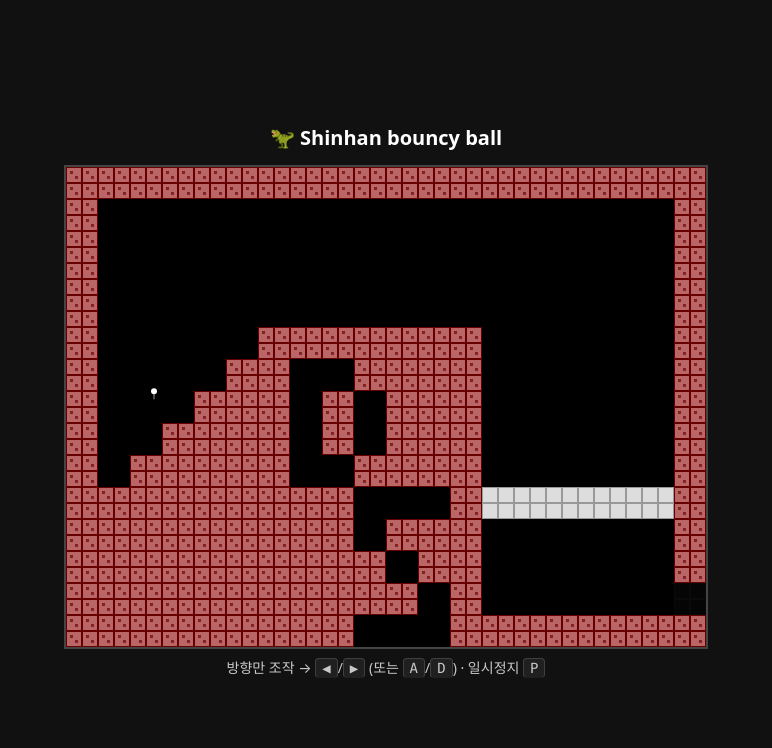
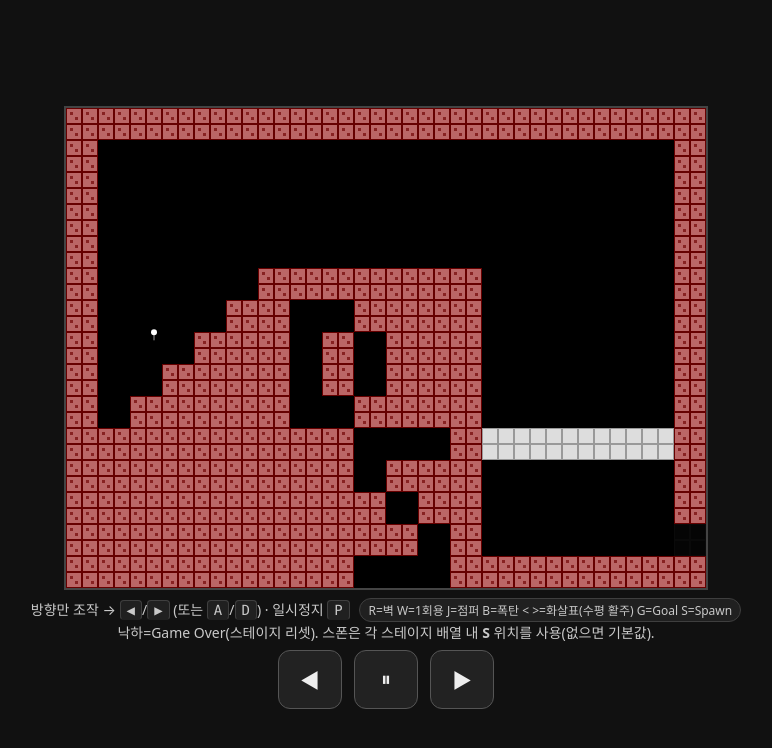
Before and after one commit to DerekYn/ShinhanDSball, a plain HTML site: page index.html in a window 1280 px wide. Shown: the whole page, without its empty margins (254-1026 px from the left). Drawn offline with Linux system fonts and the light colour scheme.

Commit message:
Update index.html

```diff
--- a/index.html
+++ b/index.html
@@ -3,24 +3,23 @@
 <head>
   <meta charset="UTF-8" />
   <meta name="viewport" content="width=device-width, initial-scale=1" />
-  <title>미니게임: 튀는 공 (Stage 1 → 5, S=Spawn, 화살표=수평활주)</title>
+  <title>미니게임: 튀는 공 (Tablet Controls, Fixed)</title>
   <style>
-    /* 기본 레이아웃: 중앙 정렬 + 스크롤 제거 */
     html, body {
       height: 100%;
       margin: 0;
       background:#111;
       color:#ddd;
       font-family: system-ui, -apple-system, Segoe UI, Roboto, sans-serif;
-      overflow: hidden; /* 스크롤 제거 */
+      overflow: hidden;
       touch-action: none;
       overscroll-behavior: contain;
     }
     .wrap {
       display:flex;
       flex-direction:column;
-      align-items:center;      /* 가로 가운데 */
-      justify-content:center;  /* 세로 가운데 */
+      align-items:center;
+      justify-content:center;
       gap:8px;
       width:100%;
       height:100%;
@@ -41,33 +40,16 @@
       background:#000;
       border:2px solid #444;
       max-width:96vw;
-      max-height:80dvh;
+      max-height:70dvh;
     }
-    .hud {
-      font-size: 14px;
-      opacity: .9;
-      text-align:center;
-      user-select: none;
-    }
-    .hud kbd {
-      background:#222;
-      border:1px solid #444;
-      border-bottom-color:#222;
-      padding:1px 6px;
-      border-radius:4px;
-      font-family: ui-monospace, SFMono-Regular, Menlo, Consolas, monospace;
-    }
-    .badge {
-      display:inline-block;
-      background:#222;
-      border:1px solid #444;
-      padding:2px 8px;
-      border-radius:999px;
-      margin-left:6px;
-      font-size:12px;
-    }
+    .hud { font-size: 14px; opacity: .9; text-align:center; user-select: none; }
+    .hud kbd { background:#222; border:1px solid #444; border-bottom-color:#222; padding:1px 6px; border-radius:4px; font-family: ui-monospace, SFMono-Regular, Menlo, Consolas, monospace; }
+    .badge { display:inline-block; background:#222; border:1px solid #444; padding:2px 8px; border-radius:999px; margin-left:6px; font-size:12px; }
 
-    /* 오버레이 모달 */
+    .controls { display:flex; gap:12px; user-select:none; }
+    .controls button { font-size:20px; padding:14px 18px; border-radius:12px; background:#222; color:#eee; border:1px solid #555; cursor:pointer; min-width:64px; }
+    .controls button:active { transform: translateY(1px); }
+
     .overlay { position:fixed; inset:0; display:flex; align-items:center; justify-content:center;
       background:rgba(0,0,0,.45); backdrop-filter: blur(2px); z-index:10; }
     .overlay.hidden { display:none; }
@@ -83,14 +65,20 @@
 </head>
 <body>
 <div class="wrap">
-  <div class="title" id="pageTitle">🦖 Shinhan bouncy ball</div>
+  <div class="title" id="pageTitle"> <!-- 제목을 채우세요 --> </div>
   <canvas id="game" width="640" height="480"></canvas>
   <div class="hud">
     방향만 조작 → <kbd>◀</kbd>/<kbd>▶</kbd> (또는 <kbd>A</kbd>/<kbd>D</kbd>) · 일시정지 <kbd>P</kbd>
+    <div class="badge">R=벽 W=1회용 J=점퍼 B=폭탄 < >=화살표(수평 활주) G=Goal S=Spawn</div>
+    <div>낙하=Game Over(스테이지 리셋). 스폰은 각 스테이지 배열 내 <b>S</b> 위치를 사용(없으면 기본값).</div>
+  </div>
+  <div class="controls">
+    <button id="btnLeft"  aria-label="Left">◀</button>
+    <button id="btnPause" aria-label="Pause">⏸</button>
+    <button id="btnRight" aria-label="Right">▶</button>
   </div>
 </div>
 
-<!-- 가운데 오버레이 -->
 <div id="overlay" class="overlay hidden">
   <div class="modal">
     <h2 id="ovTitle">알림</h2>
@@ -106,27 +94,52 @@
 (function(){
   const canvas = document.getElementById('game');
   const ctx = canvas.getContext('2d');
-  const W = canvas.width, H = canvas.height; // 640x480 논리 해상도
-  const TILE = 16;                           // 40x30 그리드
-  const COLS = Math.floor(W / TILE);
-  const ROWS = Math.floor(H / TILE);
+  const W = canvas.width, H = canvas.height;
+  const TILE = 16, COLS = Math.floor(W/TILE), ROWS = Math.floor(H/TILE);
 
-  // 물리 상수
-  const GRAVITY = 1200;     // px/s^2
-  const BOUNCE_VY = -420;   // 기본 점프(위 음수)
-  const H_SPEED = 70;       // 일반 좌/우 이동 속도
-  const ARROW_SPEED = 300;  // 화살표 활주 전용 속도
+  const GRAVITY = 1200, BOUNCE_VY = -420, H_SPEED = 70, ARROW_SPEED = 300;
 
-  // 입력
   const keys = new Set();
-  window.addEventListener('keydown', (e)=>{ keys.add(e.key.toLowerCase()); if(e.key==='p'||e.key==='P') paused = !paused;});
+  window.addEventListener('keydown', (e)=>{ keys.add(e.key.toLowerCase()); if(e.key==='p'||e.key==='P') paused = !paused; });
   window.addEventListener('keyup',   (e)=>{ keys.delete(e.key.toLowerCase()); });
 
-  // 타일 타입
+  // onscreen controls + canvas touch halves
+  const btnLeft  = document.getElementById('btnLeft');
+  const btnRight = document.getElementById('btnRight');
+  const btnPause = document.getElementById('btnPause');
+  function press(name,on){ if(on) keys.add(name); else keys.delete(name); }
+  ['mousedown','touchstart'].forEach(ev=>{
+    btnLeft.addEventListener(ev, e=>{ e.preventDefault(); press('touchleft', true); });
+    btnRight.addEventListener(ev, e=>{ e.preventDefault(); press('touchright',true); });
+  });
+  ['mouseup','mouseleave','touchend','touchcancel'].forEach(ev=>{
+    btnLeft.addEventListener(ev, e=>{ e.preventDefault(); press('touchleft', false); });
+    btnRight.addEventListener(ev, e=>{ e.preventDefault(); press('touchright',false); });
+  });
+  btnPause.addEventListener('click', ()=>{ paused = !paused; });
+
+  function pointerSide(e){
+    const rect = canvas.getBoundingClientRect();
+    const x = (e.touches?.[0]?.clientX ?? e.clientX) - rect.left;
+    return (x < rect.width/2) ? 'left' : 'right';
+  }
+  ['touchstart','touchmove'].forEach(ev=>{
+    canvas.addEventListener(ev, e=>{
+      e.preventDefault();
+      const side = pointerSide(e);
+      press('touchleft',  side==='left');
+      press('touchright', side==='right');
+    }, {passive:false});
+  });
+  ['touchend','touchcancel'].forEach(ev=>{
+    canvas.addEventListener(ev, e=>{
+      e.preventDefault();
+      press('touchleft', false); press('touchright', false);
+    }, {passive:false});
+  });
+
   const T = { EMPTY:0, RED:1, WHITE:2, GOAL:3, JUMPER:4, BOMB:5, ARROW_LEFT:6, ARROW_RIGHT:7 };
 
-  // ====== 스테이지 원본(20x15, S=Spawn 지원) ======
-  // Stage 1
   const level1_base = [
     "RRRRRRRRRRRRRRRRRRRR",
     "R..................R",
@@ -144,8 +157,6 @@
     "RRRRRRRRRRR.R......G",
     "RRRRRRRRR...RRRRRRRR"
   ];
-
-  // Stage 2
   const level2_base = [
     "RRRRRRRRRRRRRRRRRRRR",
     "R..................R",
@@ -163,8 +174,6 @@
     "RRRRR.RRRRR........R",
     "RRRRR.RRRRR........R"
   ];
-
-  // Stage 3 (점퍼)
   const level3_base = [
     "RRRRRRRRRRRRRRRRRRRR",
     "R..................R",
@@ -182,12 +191,10 @@
     "R..................R",
     "RRRRR..............R"
   ];
-
-  // Stage 4 (S 미지정 → 기본 스폰 좌표 사용)
   const level4_base = [
     "RRRRRRRRRRRRRRRRRRRR",
+    "R..................R",
     "R.S................R",
-    "R..................R",
     "R..................R",
     "R..................R",
     "RRRRRWWWWWRRRRRRRRRR",
@@ -201,8 +208,6 @@
     "R....RRRRWWWWJ.RRRRR",
     "R..............RRRRR"
   ];
-
-  // Stage 5 (폭탄/화살표) - 사용자가 지정한 최신본
   const level5_base = [
     "RRRRRRRRRRRRRRRRRRRR",
     "R................S.R",
@@ -221,9 +226,8 @@
     "R...>..............G"
   ];
 
-  // 업스케일 + S 스폰 추출(20x15 → 40x30)
   function upscaleWithSpawn(baseLines, scale=2){
-    let spawn = null; // 타일 좌표(업스케일 후)
+    let spawn = null;
     const out = [];
     for(let r=0;r<baseLines.length;r++){
       const row = baseLines[r];
@@ -242,14 +246,12 @@
     }
     return {lines: out, spawn};
   }
-
   const up1 = upscaleWithSpawn(level1_base, 2);
   const up2 = upscaleWithSpawn(level2_base, 2);
   const up3 = upscaleWithSpawn(level3_base, 2);
   const up4 = upscaleWithSpawn(level4_base, 2);
   const up5 = upscaleWithSpawn(level5_base, 2);
 
-  // 파서: 문자 → 타일
   function parseLevel(lines){
     const grid = [];
     for(let r=0;r<ROWS;r++){
@@ -273,29 +275,26 @@
     { grid: parseLevel(up1.lines), spawn: up1.spawn || {x:6, y:6} },
     { grid: parseLevel(up2.lines), spawn: up2.spawn || {x:6, y:6} },
     { grid: parseLevel(up3.lines), spawn: up3.spawn || {x:3, y:12} },
-    { grid: parseLevel(up4.lines), spawn: up4.spawn || {x:4, y:6} },  // stage4 안전 스폰(기본값)
+    { grid: parseLevel(up4.lines), spawn: up4.spawn || {x:4, y:6} },
     { grid: parseLevel(up5.lines), spawn: up5.spawn || {x:2, y:2} }
   ];
 
   let stage = 0;
   let grid = levels[stage].grid.map(row=>row.slice());
 
-  // 공
   const ball = { x:0, y:0, radius:3, vx:0, vy:0 };
 
-  // 상태
   let last = performance.now();
   let paused = false;
   let messageTimer = 0;
   let messageText = '';
-  let arrowMode = false; // 화살표 수평 활주
-  let arrowDir = 0;      // -1/0/+1
+  let arrowMode = false;
+  let arrowDir = 0;
 
-  // 기록(최종 결과용)
   let startTime = performance.now();
   let failCount = 0;
 
-  // ===== Overlay (modal) =====
+  // Overlay (single definition)
   const overlay = document.getElementById('overlay');
   const ovTitle = document.getElementById('ovTitle');
   const ovBody  = document.getElementById('ovBody');
@@ -313,9 +312,8 @@
     overlay.classList.add('hidden');
     paused = false;
   }
-  btnCloseOverlay?.addEventListener('click', () => hideOverlay());
-  btnRestartStage1?.addEventListener('click', () => {
-    // 스테이지1부터 재시작
+  btnCloseOverlay.addEventListener('click', () => hideOverlay());
+  btnRestartStage1.addEventListener('click', () => {
     stage = 0;
     grid = levels[stage].grid.map(row=>row.slice());
     startTime = performance.now();
@@ -327,7 +325,7 @@
   function applySpawn(){
     const s = levels[stage].spawn || {x:6, y:6};
     ball.x = s.x * TILE + TILE/2;
-    ball.y = s.y * TILE; // 타일 꼭대기
+    ball.y = s.y * TILE;
     ball.vx = 0; ball.vy = 0; arrowMode = false; arrowDir = 0;
   }
   applySpawn();
@@ -335,22 +333,22 @@
   function tileAt(px, py){
     const c = Math.floor(px / TILE);
     const r = Math.floor(py / TILE);
-    if(c < 0 || c >= COLS || r < 0) return T.RED;   // 좌/우/위는 벽
-    if(r >= ROWS) return T.EMPTY;                   // 아래 낭떠러지
+    if(c < 0 || c >= COLS || r < 0) return T.RED;
+    if(r >= ROWS) return T.EMPTY;
     return grid[r][c];
   }
   function setTile(c, r, val){ if(r>=0&&c>=0&&r<ROWS&&c<COLS) grid[r][c]=val; }
 
-  // 입력: 화살표 활주 중에는 무시, 아닐 때만 좌우 적용
   function handleInput(){
     if(arrowMode){ ball.vx = arrowDir * ARROW_SPEED; return; }
-    if(keys.has('arrowleft') || keys.has('a')){ ball.vx = -H_SPEED; }
-    else if(keys.has('arrowright') || keys.has('d')){ ball.vx = H_SPEED; }
-    else { ball.vx = 0; }
+    const left  = keys.has('arrowleft') || keys.has('a') || keys.has('touchleft');
+    const right = keys.has('arrowright')|| keys.has('d') || keys.has('touchright');
+    if (left && !right)      ball.vx = -H_SPEED;
+    else if (right && !left) ball.vx =  H_SPEED;
+    else                     ball.vx =  0;
   }
 
   function physics(dt){
-    // 화살표 활주 모드: 중력/수직 정지, 수평만 이동
     if(arrowMode){
       ball.vy = 0;
       let newX = ball.x + ball.vx * dt;
@@ -361,22 +359,18 @@
       const yBot = ball.y + ball.radius - 1;
       if([yTop,yMid,yBot].some(y=>tileAt(probeX,y)===T.RED)){
         const tileC = Math.floor(probeX / TILE);
-        if(signX>0) newX = tileC * TILE - ball.radius - 0.01; else newX = (tileC+1) * TILE + ball.radius + 0.01;
+        if(signX>0) newX = tileC * TILE - ball.radius - 0.01; else newX = (tileC+1) * TILE + ball.radius - 0.01;
         ball.x = newX;
-        // 벽에 닿으면 활주 종료 → 즉시 수직 튕김 시작
         arrowMode = false; arrowDir = 0; ball.vx = 0; ball.vy = BOUNCE_VY;
       } else {
         ball.x = newX;
       }
-      // 안전 체크
       if(ball.y - ball.radius > H + 4){ gameOver(); }
       return;
     }
 
-    // ===== 일반 모드 =====
     ball.vy += GRAVITY * dt;
 
-    // X 이동 + RED 충돌
     let newX = ball.x + ball.vx * dt;
     const signX = Math.sign(ball.vx) || 1;
     const probeX = newX + signX * ball.radius;
@@ -390,7 +384,6 @@
     }
     ball.x = newX;
 
-    // Y 이동
     let newY = ball.y + ball.vy * dt;
     const signY = Math.sign(ball.vy) || 1;
     const probeY = newY + signY * ball.radius;
@@ -413,16 +406,14 @@
     }
 
     if(hitRedTop || hitWhite || hitJumper || hitBomb || arrow){
-      if(signY>0){ // 바닥 접촉
+      if(signY>0){
         const tileR = Math.floor(probeY / TILE);
         newY = tileR * TILE - ball.radius - 0.01;
         if(hitBomb){ gameOver(); return; }
-        // 화살표: 수평 활주 모드로 전환
         if(arrow){ arrowMode = true; arrowDir = arrow; ball.vx = arrow * ARROW_SPEED; ball.vy = 0; ball.y = newY; return; }
-        // 일반/점퍼 튕김
         ball.vy = hitJumper ? BOUNCE_VY * 1.65 : BOUNCE_VY;
         if(hitWhite && whiteCR) setTile(whiteCR[0], whiteCR[1], T.EMPTY);
-      } else { // 천장
+      } else {
         const tileR = Math.floor(probeY / TILE);
         newY = (tileR+1) * TILE + ball.radius + 0.01;
         ball.vy *= -1;
@@ -430,11 +421,8 @@
     }
 
     ball.y = newY;
-
-    // 낙사
     if(ball.y - ball.radius > H + 4){ gameOver(); return; }
 
-    // Goal
     const c = Math.floor(ball.x / TILE), r = Math.floor(ball.y / TILE);
     if(grid[r] && grid[r][c] === T.GOAL){ nextStage(); }
   }
@@ -443,120 +431,74 @@
     failCount++;
     grid = levels[stage].grid.map(row=>row.slice());
     applySpawn();
-    showOverlay({
-      title: 'GAME OVER',
-      html: `스테이지 ${stage+1}에서 실패했습니다.\n다시 도전해보세요!`
-    });
+    showOverlay({ title:'GAME OVER', html:`스테이지 ${stage+1}에서 실패했습니다.\n다시 도전해보세요!` });
   }
 
   function nextStage(){
-    // 마지막 스테이지 클리어?
     if(stage === levels.length - 1){
       const elapsed = ((performance.now() - startTime) / 1000).toFixed(1);
       showOverlay({
-        title: '축하합니다! 모든 스테이지 클리어 🎉',
-        html: `걸린 시간: <b>${elapsed}초</b><br>실패 횟수: <b>${failCount}</b>`,
-        showRestart1: true
+        title:'축하합니다! 모든 스테이지 클리어 🎉',
+        html:`걸린 시간: <b>${elapsed}초</b><br>실패 횟수: <b>${failCount}</b>`,
+        showRestart1:true
       });
       return;
     }
-    // 다음 스테이지로
     stage++;
     grid = levels[stage].grid.map(row=>row.slice());
     applySpawn();
-
-    // (선택) 캔버스 내 메시지 표시
     messageText = 'STAGE CLEAR';
     messageTimer = 1.2;
-
-    // 스테이지1 진입 시 기록 초기화
-    if(stage === 0){
-      startTime = performance.now();
-      failCount = 0;
-    }
+    if(stage === 0){ startTime = performance.now(); failCount = 0; }
   }
 
-  // 렌더링
   function draw(){
     ctx.fillStyle = '#000';
     ctx.fillRect(0,0,W,H);
 
     for(let r=0;r<ROWS;r++){
       for(let c=0;c<COLS;c++){
-        const t = grid[r][c];
-        const x = c*TILE, y=r*TILE;
+        const t = grid[r][c], x = c*TILE, y=r*TILE;
         if(t===T.EMPTY) continue;
         if(t===T.GOAL){
-          ctx.fillStyle = '#050505';
-          ctx.fillRect(x, y, TILE, TILE);
-          ctx.strokeStyle = '#0a0a0a';
-          ctx.strokeRect(x+0.5, y+0.5, TILE-1, TILE-1);
+          ctx.fillStyle = '#050505'; ctx.fillRect(x, y, TILE, TILE);
+          ctx.strokeStyle = '#0a0a0a'; ctx.strokeRect(x+0.5, y+0.5, TILE-1, TILE-1);
         } else if(t===T.RED){
-          ctx.fillStyle = '#2b0000';
-          ctx.fillRect(x, y, TILE, TILE);
-          ctx.fillStyle = '#b66';
-          ctx.fillRect(x+1, y+1, TILE-2, TILE-2);
-          ctx.strokeStyle = '#600';
-          ctx.strokeRect(x+0.5, y+0.5, TILE-1, TILE-1);
-          ctx.fillStyle = '#822';
-          ctx.fillRect(x+4, y+4, 3, 3);
-          ctx.fillRect(x+9, y+9, 3, 3);
+          ctx.fillStyle = '#2b0000'; ctx.fillRect(x, y, TILE, TILE);
+          ctx.fillStyle = '#b66'; ctx.fillRect(x+1, y+1, TILE-2, TILE-2);
+          ctx.strokeStyle = '#600'; ctx.strokeRect(x+0.5, y+0.5, TILE-1, TILE-1);
+          ctx.fillStyle = '#822'; ctx.fillRect(x+4, y+4, 3, 3); ctx.fillRect(x+9, y+9, 3, 3);
         } else if(t===T.WHITE){
-          ctx.fillStyle = '#666';
-          ctx.fillRect(x, y, TILE, TILE);
-          ctx.fillStyle = '#ddd';
-          ctx.fillRect(x+1, y+1, TILE-2, TILE-2);
-          ctx.strokeStyle = '#999';
-          ctx.strokeRect(x+0.5, y+0.5, TILE-1, TILE-1);
+          ctx.fillStyle = '#666'; ctx.fillRect(x, y, TILE, TILE);
+          ctx.fillStyle = '#ddd'; ctx.fillRect(x+1, y+1, TILE-2, TILE-2);
+          ctx.strokeStyle = '#999'; ctx.strokeRect(x+0.5, y+0.5, TILE-1, TILE-1);
         } else if(t===T.JUMPER){
-          ctx.fillStyle = '#777';
-          ctx.fillRect(x+1, y+1, TILE-2, TILE-2);
-          ctx.strokeStyle = '#aaa';
-          ctx.strokeRect(x+0.5, y+0.5, TILE-1, TILE-1);
+          ctx.fillStyle = '#777'; ctx.fillRect(x+1, y+1, TILE-2, TILE-2);
+          ctx.strokeStyle = '#aaa'; ctx.strokeRect(x+0.5, y+0.5, TILE-1, TILE-1);
         } else if(t===T.BOMB){
-          ctx.fillStyle = '#222';
-          ctx.fillRect(x, y, TILE, TILE);
-          ctx.fillStyle = '#9bb3d1';
-          ctx.beginPath();
-          ctx.arc(x+TILE/2, y+TILE/2, 5, 0, Math.PI*2);
-          ctx.fill();
-          ctx.strokeStyle = '#334';
-          ctx.strokeRect(x+0.5, y+0.5, TILE-1, TILE-1);
+          ctx.fillStyle = '#222'; ctx.fillRect(x, y, TILE, TILE);
+          ctx.fillStyle = '#9bb3d1'; ctx.beginPath(); ctx.arc(x+TILE/2, y+TILE/2, 5, 0, Math.PI*2); ctx.fill();
+          ctx.strokeStyle = '#334'; ctx.strokeRect(x+0.5, y+0.5, TILE-1, TILE-1);
         } else if(t===T.ARROW_LEFT || t===T.ARROW_RIGHT){
-          ctx.fillStyle = '#caa440';
-          ctx.fillRect(x+1, y+1, TILE-2, TILE-2);
-          ctx.strokeStyle = '#6b5615';
-          ctx.strokeRect(x+0.5, y+0.5, TILE-1, TILE-1);
-          ctx.fillStyle = '#3a2c06';
-          ctx.beginPath();
-          if(t===T.ARROW_RIGHT){ctx.moveTo(x+5,y+4);ctx.lineTo(x+11,y+8);ctx.lineTo(x+5,y+12);}
-          else {ctx.moveTo(x+11,y+4);ctx.lineTo(x+5,y+8);ctx.lineTo(x+11,y+12);}
-          ctx.closePath();
-          ctx.fill();
+          ctx.fillStyle = '#caa440'; ctx.fillRect(x+1, y+1, TILE-2, TILE-2);
+          ctx.strokeStyle = '#6b5615'; ctx.strokeRect(x+0.5, y+0.5, TILE-1, TILE-1);
+          ctx.fillStyle = '#3a2c06'; ctx.beginPath();
+          if(t===T.ARROW_RIGHT){ ctx.moveTo(x+5,y+4);ctx.lineTo(x+11,y+8);ctx.lineTo(x+5,y+12); }
+          else { ctx.moveTo(x+11,y+4);ctx.lineTo(x+5,y+8);ctx.lineTo(x+11,y+12); }
+          ctx.closePath(); ctx.fill();
         }
       }
     }
 
-    // 공
-    ctx.fillStyle = '#fff';
-    ctx.beginPath();
-    ctx.arc(ball.x, ball.y, ball.radius, 0, Math.PI*2);
-    ctx.fill();
+    ctx.fillStyle = '#fff'; ctx.beginPath(); ctx.arc(ball.x, ball.y, ball.radius, 0, Math.PI*2); ctx.fill();
 
-    // 꼬리
     ctx.strokeStyle = 'rgba(255,255,255,0.6)';
-    ctx.beginPath();
-    ctx.moveTo(ball.x, ball.y);
-    ctx.lineTo(ball.x - ball.vx*0.05, ball.y - ball.vy*0.05);
-    ctx.stroke();
+    ctx.beginPath(); ctx.moveTo(ball.x, ball.y);
+    ctx.lineTo(ball.x - ball.vx*0.05, ball.y - ball.vy*0.05); ctx.stroke();
 
-    // 상단 메시지 바(선택)
     if(messageTimer>0){
-      ctx.fillStyle = 'rgba(0,0,0,0.6)';
-      ctx.fillRect(0,0,W,24);
-      ctx.fillStyle = '#fffa';
-      ctx.font = '12px monospace';
-      ctx.textAlign = 'center';
+      ctx.fillStyle = 'rgba(0,0,0,0.6)'; ctx.fillRect(0,0,W,24);
+      ctx.fillStyle = '#fffa'; ctx.font = '12px monospace'; ctx.textAlign = 'center';
       ctx.fillText(messageText + ' (Stage ' + (stage+1) + ')', W/2, 16);
     }
   }
```
